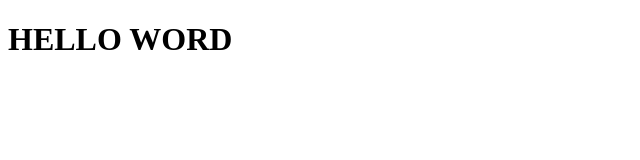
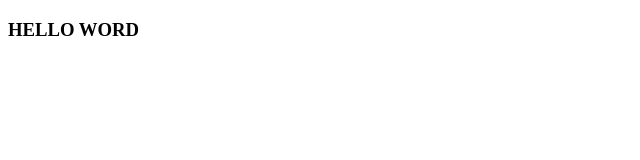
Before and after one commit to MassimoBergantin/htmlcss-hello, a plain HTML site: page index.html in a window 1280 px wide. Shown: the whole page, without its empty margins (0-640 px from the left). Drawn offline with Linux system fonts and the light colour scheme.

Commit message:
Hello WORD

```diff
--- a/index.html
+++ b/index.html
@@ -8,6 +8,6 @@
     <title>Document</title>
 </head>
 <body>
-<h1>HELLO WORD</h1>
+<h3>HELLO WORD</h3>
 </body>
 </html>
```
